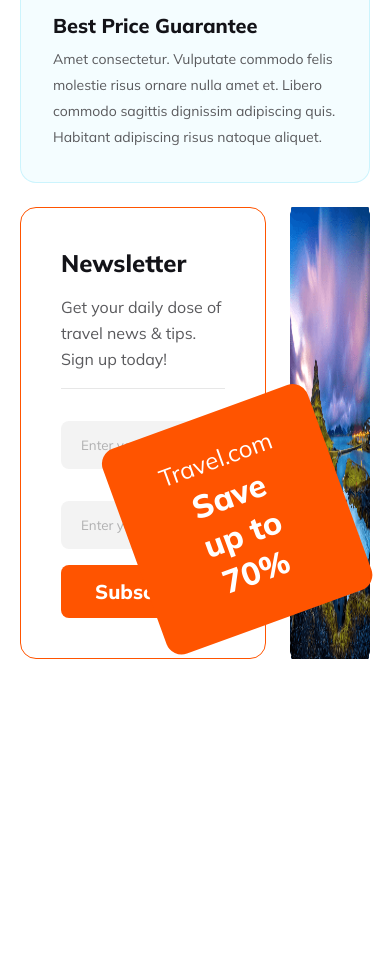
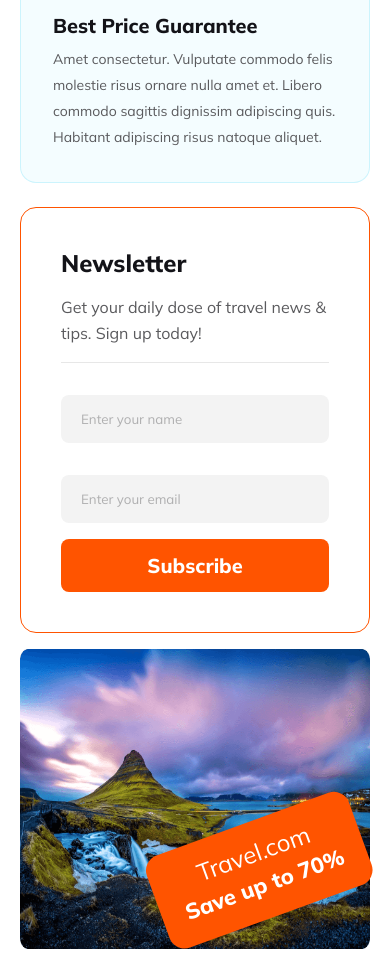
Before and after one commit to yasin-arft/B9A2-Travel-Website, a plain HTML site: page index.html in a window 390 px wide. Shown: the part 4182-5135 px from the top of the page. Before the commit the page ends 4845 px from the top, so only its background shows below. Drawn offline with Linux system fonts and the light colour scheme.

Commit message:
added responsive design on newsletter section

```diff
--- a/styles/responsive.css
+++ b/styles/responsive.css
@@ -23,7 +23,8 @@
 
   .find-form,
   .popular-tour,
-  .why-choose-us .card-container {
+  .why-choose-us .card-container,
+  .newsletter {
     flex-direction: column;
     gap: 16px;
   }
@@ -86,4 +87,21 @@
     font-size: 14px;
   }
 
+  .newsletter-img img {
+    height: 300px;
+  }
+
+  .newsletter-img .badge {
+    padding: 16px 24px;
+
+  }
+
+  .newsletter-img .b.badge .web-address {
+    font-size: 16px;
+  }
+
+  .newsletter-img .badge .discount-details {
+    font-size: 22px;
+  }
+
 }
```
